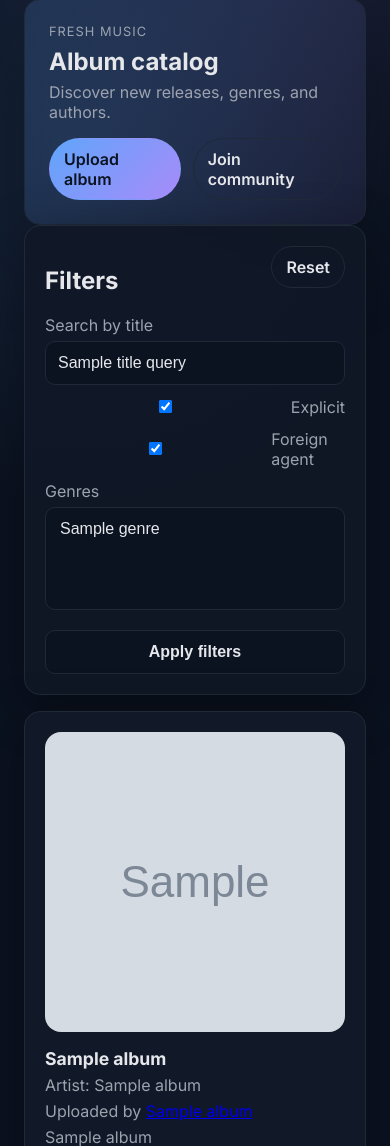
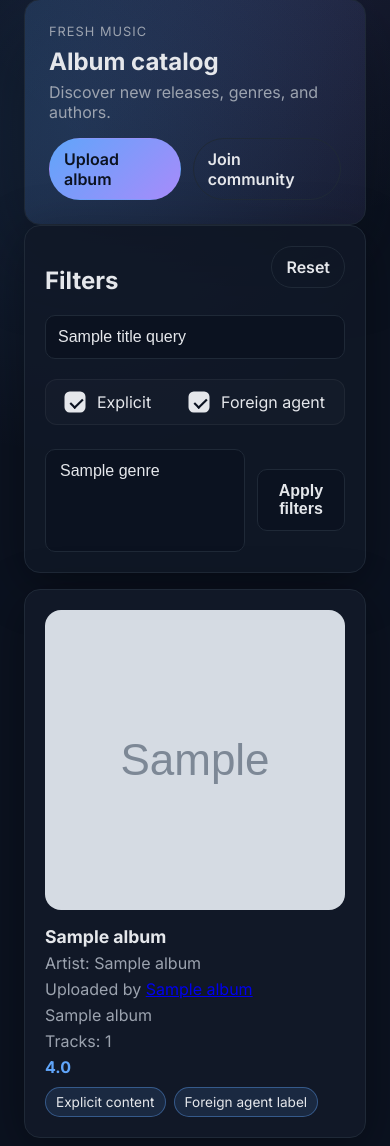
Before and after one commit to paradisemay/pisk, a Spring app: page /catalog in a window 390 px wide. Shown: the part 188-1334 px from the top of the page. Run offline with Thymeleaf, Linux system fonts and the light colour scheme; the template is opened without the code that fills it: most values are stand-ins (such as "Sample title", 1, 10 or a date in 2020); grey boxes marked "Sample" are stand-in pictures; data that the repository does not hold is empty; some of the project's set-up classes (security, data sources, template engines, error pages and the like) are left out, and stand-ins take their place; database files in the repository are not loaded.

Commit message:
feat: Add custom checkboxes and improve filter grouping on catalog page
- Add custom CSS for checkboxes in `styles.css`.
- Update `catalog.html` to use the new checkbox styles and `sr-only` class.
- Reorganize filter form in `catalog.html` for better grouping and layout (Search, Checkboxes, Genres/Apply).
- Add responsive styles for filter grouping.

```diff
--- a/src/main/resources/static/css/styles.css
+++ b/src/main/resources/static/css/styles.css
@@ -371,7 +371,10 @@ h1 { margin: 8px 0 6px; }
 .form-grid input[type="file"],
 .filter-form input,
 .filter-form select,
-.filter-form button {
+.filter-form button,
+.filter-grouping input[type="text"],
+.filter-grouping select,
+.filter-grouping button {
     width: 100%;
     padding: 12px;
     border-radius: 10px;
@@ -461,3 +464,137 @@ h1 { margin: 8px 0 6px; }
     .nav-actions { justify-content: center; flex-wrap: wrap; }
     .hero { grid-template-columns: 1fr; }
 }
+
+/* Custom Checkbox Styles */
+.checkbox-wrapper {
+    display: inline-flex;
+    align-items: center;
+    gap: 12px;
+    cursor: pointer;
+    user-select: none;
+    position: relative;
+    padding: 4px 0;
+}
+
+.checkbox-wrapper input {
+    position: absolute;
+    opacity: 0;
+    cursor: pointer;
+    height: 0;
+    width: 0;
+}
+
+.checkbox-custom {
+    width: 20px;
+    height: 20px;
+    background-color: rgba(255, 255, 255, 0.05);
+    border: 2px solid var(--muted);
+    border-radius: 5px;
+    position: relative;
+    transition: all 0.2s cubic-bezier(0.4, 0, 0.2, 1);
+    flex-shrink: 0;
+}
+
+.checkbox-wrapper:hover .checkbox-custom {
+    border-color: var(--text);
+    background-color: rgba(255, 255, 255, 0.1);
+}
+
+.checkbox-wrapper input:checked + .checkbox-custom {
+    background-color: var(--text);
+    border-color: var(--text);
+    transform: scale(1.05);
+}
+
+.checkbox-wrapper input:focus-visible + .checkbox-custom {
+    outline: 2px solid var(--accent);
+    outline-offset: 2px;
+}
+
+.checkbox-custom::after {
+    content: "";
+    position: absolute;
+    display: none;
+    left: 6px;
+    top: 2px;
+    width: 5px;
+    height: 10px;
+    border: solid var(--bg);
+    border-width: 0 2px 2px 0;
+    transform: rotate(45deg);
+}
+
+.checkbox-wrapper input:checked + .checkbox-custom::after {
+    display: block;
+}
+
+/* Improved Filter Layout */
+.filter-grouping {
+    display: flex;
+    flex-direction: column;
+    gap: 20px;
+}
+
+.filter-top-row {
+    display: flex;
+    gap: 16px;
+    width: 100%;
+}
+
+.search-field {
+    flex: 1;
+    display: flex;
+    flex-direction: column;
+    gap: 6px;
+    color: var(--muted);
+}
+
+.filter-bottom-row {
+    display: flex;
+    gap: 24px;
+    align-items: center;
+    flex-wrap: wrap;
+}
+
+.checkbox-group {
+    display: flex;
+    gap: 32px;
+    align-items: center;
+    background: rgba(255,255,255,0.02);
+    padding: 8px 16px;
+    border-radius: 12px;
+    border: 1px solid rgba(255,255,255,0.05);
+}
+
+.filter-controls {
+    display: flex;
+    gap: 12px;
+    align-items: center;
+    margin-left: auto;
+    flex-wrap: wrap;
+}
+
+@media (max-width: 768px) {
+    .filter-controls {
+        margin-left: 0;
+        width: 100%;
+    }
+    .filter-controls > * {
+        flex: 1;
+    }
+    .checkbox-group {
+        width: 100%;
+        justify-content: space-around;
+    }
+}
+
+.sr-only {
+    position: absolute;
+    width: 1px;
+    height: 1px;
+    padding: 0;
+    margin: -1px;
+    overflow: hidden;
+    clip: rect(0, 0, 0, 0);
+    border: 0;
+}
--- a/src/main/resources/templates/catalog.html
+++ b/src/main/resources/templates/catalog.html
@@ -21,27 +21,35 @@
             <h2 th:text="#{catalog.filters.title}">Фильтры</h2>
             <a class="ghost" th:href="@{/catalog}" th:text="#{catalog.reset}"></a>
         </div>
-        <form method="get" th:action="@{/catalog}" class="filter-form">
-            <label>
-                <span th:text="#{catalog.search.placeholder}"></span>
+        <form method="get" th:action="@{/catalog}" class="filter-grouping">
+            <div class="filter-top-row">
+                <label class="search-field">
+                    <span class="sr-only" th:text="#{catalog.search.placeholder}"></span>
                     <input type="text" name="title" th:value="${titleQuery}" th:placeholder="#{catalog.search.placeholder}">
                 </label>
-            <label class="inline">
+            </div>
+            <div class="filter-bottom-row">
+                <div class="checkbox-group">
+                    <label class="checkbox-wrapper">
                         <input type="checkbox" name="explicit" value="true" th:checked="${explicitFilter}"/>
+                        <span class="checkbox-custom"></span>
                         <span th:text="#{catalog.filter.explicit}">Explicit</span>
                     </label>
-            <label class="inline">
+                    <label class="checkbox-wrapper">
                         <input type="checkbox" name="inoagent" value="true" th:checked="${inoagentFilter}"/>
+                        <span class="checkbox-custom"></span>
                         <span th:text="#{catalog.filter.inoagent}">Foreign</span>
                     </label>
-            <label>
-                <span th:text="#{catalog.filter.genres}">Genres</span>
+                </div>
+                <div class="filter-controls">
+                    <label style="min-width: 200px; margin: 0;">
+                        <span class="sr-only" th:text="#{catalog.filter.genres}">Genres</span>
                         <select name="genreId" multiple>
                             <option th:each="genre : ${genres}" th:value="${genre.id}" th:text="${genre.title}" th:selected="${genreFilter != null and genreFilter.contains(genre.id)}"></option>
                         </select>
                     </label>
-            <div class="actions">
                     <button type="submit" class="pill" th:text="#{catalog.filter.apply}">Apply</button>
+                </div>
             </div>
         </form>
     </section>
```
Lines whose indentation alone changed are shown as unchanged.
